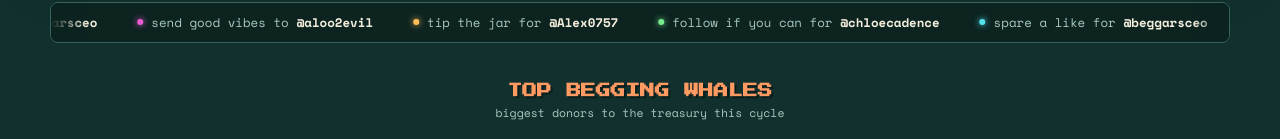
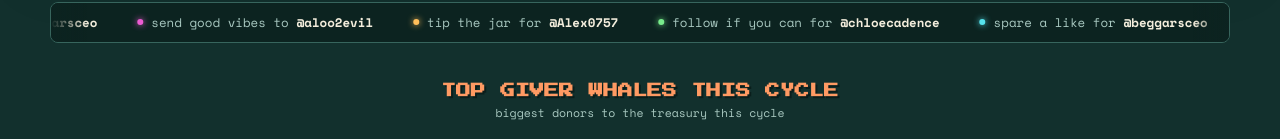
Before and after one commit to beggarteam/Beg-Office-HQ, a website: page index.html in a window 1280 px wide. Shown: the part 963-1102 px from the top of the page. Drawn offline with nearby package versions, Linux system fonts and the light colour scheme.

Commit message:
Update index.html

```diff
--- a/index.html
+++ b/index.html
@@ -775,7 +775,7 @@
   <div class="ticker-track" id="ticker-track"></div>
 </div>
 
-<h2 class="section-title">TOP BEGGING WHALES</h2>
+<h2 class="section-title">TOP GIVER WHALES THIS CYCLE</h2>
 <p class="section-sub">biggest donors to the treasury this cycle</p>
 <div id="whale-grid" class="whale-grid"></div>
 <p id="whale-empty" class="section-empty" hidden>No whales have surfaced yet this cycle.</p>
```
